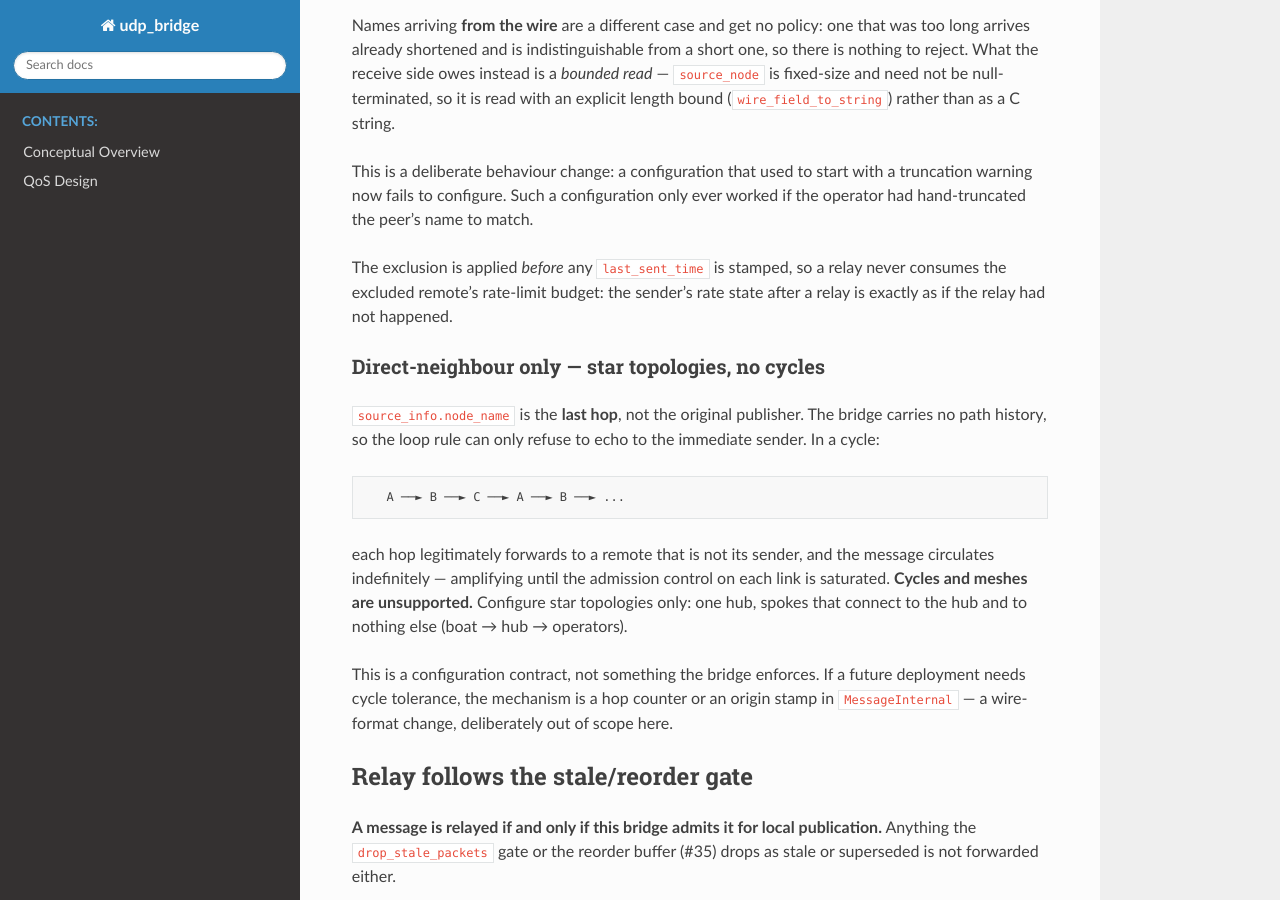
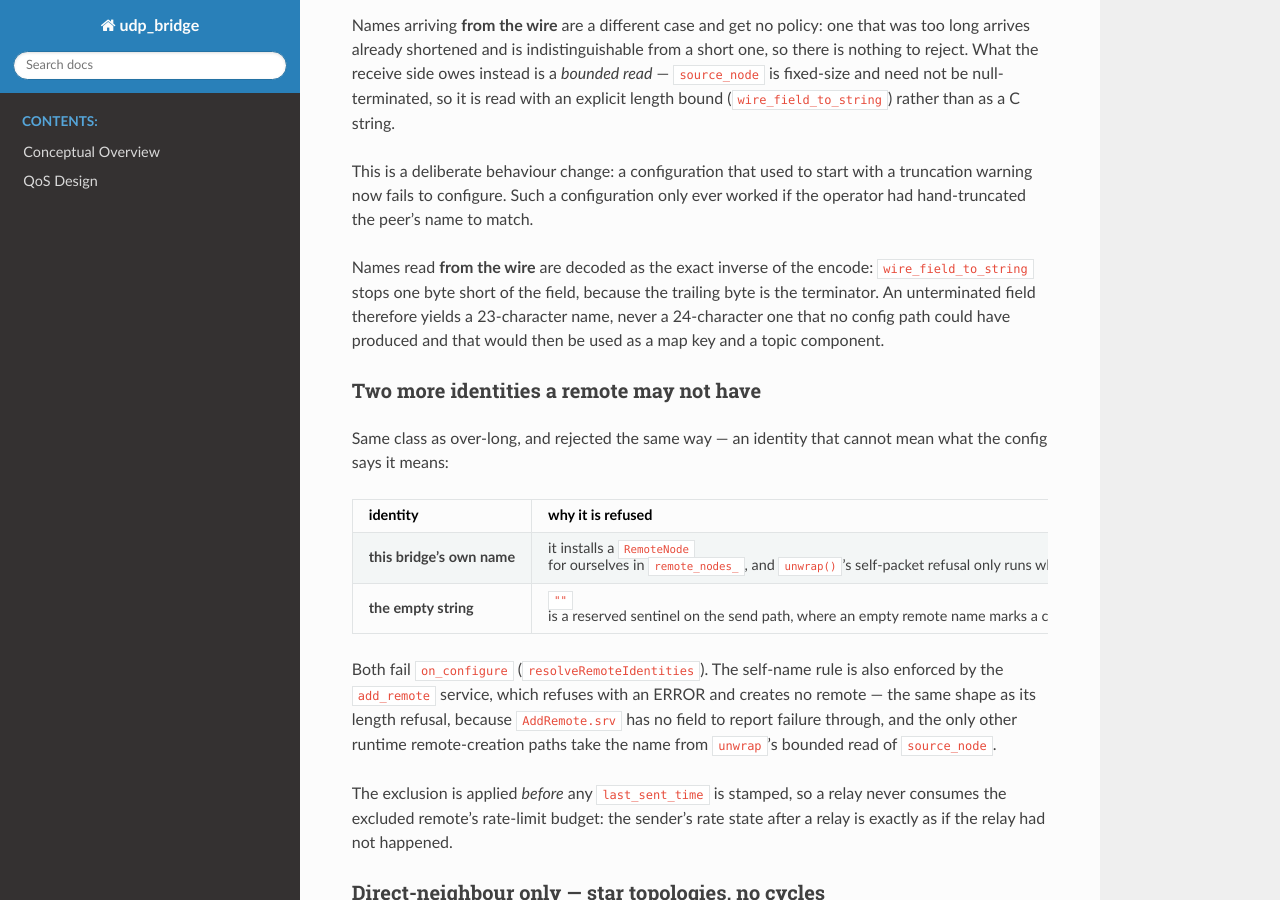
Before and after one commit to rolker/udp_bridge, a Sphinx documentation site: the page built from udp_bridge/doc/relay_design.md, in a window 1280 px wide and 900 px high, scrolled down 4454 px. Built offline with Sphinx 7.4.7 and the Read the Docs theme 3.1.0, drawn with Linux system fonts in a browser that asks for light colours.

Commit message:
udp_bridge: reject an empty resolved remote identity at configure (#51)
resolveRemoteIdentities refused over-long and self-named identities but not
the empty one, which is the third case of the same class. `""` is a
reserved sentinel on the send path -- an empty remote name there marks a
connection request rather than a message to a named remote -- so
`remotes_list: [""]` produced a remote that allRemotes() hands straight to
that path and that no arriving packet can ever match, since the wire always
carries the sender's real name.

Documents this, the add_remote self-name refusal and the new decode bound
in README.md, doc/relay_design.md and the .agents/README.md parameter table
and pitfalls list.

```diff
--- a/udp_bridge/doc/relay_design.md
+++ b/udp_bridge/doc/relay_design.md
@@ -230,6 +230,30 @@ null-terminated, so it is read with an explicit length bound
 This is a deliberate behaviour change: a configuration that used to start
 with a truncation warning now fails to configure. Such a configuration only
 ever worked if the operator had hand-truncated the peer's name to match.
+
+Names read **from the wire** are decoded as the exact inverse of the
+encode: `wire_field_to_string` stops one byte short of the field, because
+the trailing byte is the terminator. An unterminated field therefore yields
+a 23-character name, never a 24-character one that no config path could
+have produced and that would then be used as a map key and a topic
+component.
+
+### Two more identities a remote may not have
+
+Same class as over-long, and rejected the same way — an identity that
+cannot mean what the config says it means:
+
+| identity | why it is refused |
+|---|---|
+| **this bridge's own name** | it installs a `RemoteNode` for ourselves in `remote_nodes_`, and `unwrap()`'s self-packet refusal only runs when the lookup *misses* — so once the entry exists the bridge accepts its own traffic as a peer's. `RemoteNode`'s constructor asserts, but asserts are compiled out of the release build this would be met in |
+| **the empty string** | `""` is a reserved sentinel on the send path, where an empty remote name marks a connection request rather than a message to a named remote. A remote filed under it is silently unroutable, and no arriving packet can match it either, since the wire always carries the sender's real name |
+
+Both fail `on_configure` (`resolveRemoteIdentities`). The self-name rule is
+also enforced by the `add_remote` service, which refuses with an ERROR and
+creates no remote — the same shape as its length refusal, because
+`AddRemote.srv` has no field to report failure through, and the only other
+runtime remote-creation paths take the name from `unwrap`'s bounded read of
+`source_node`.
 
 The exclusion is applied *before* any `last_sent_time` is stamped, so a
 relay never consumes the excluded remote's rate-limit budget: the sender's
```
Also changed, not shown: .agents/README.md, udp_bridge/README.md, 2 other files.
